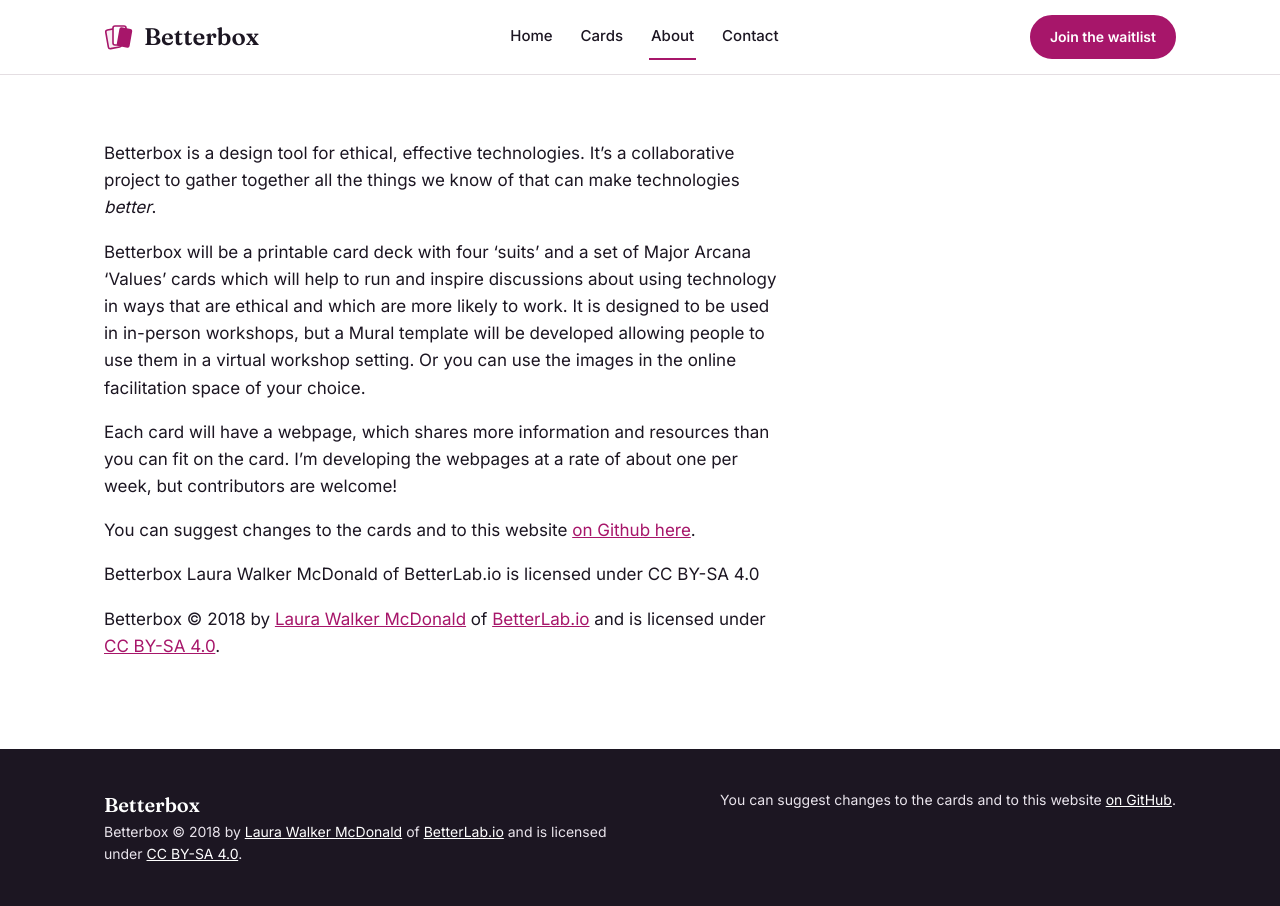
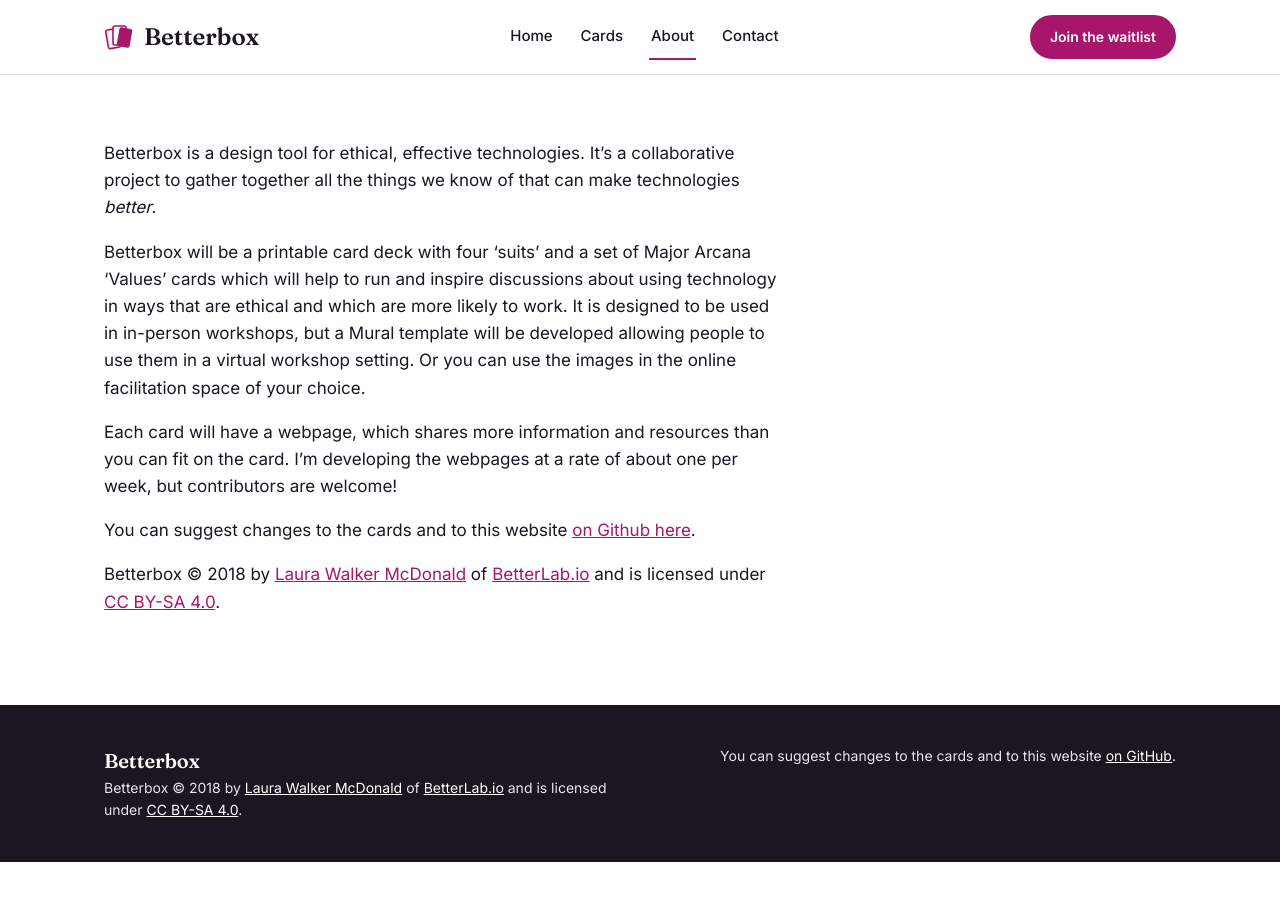
Before and after one commit to laurawmcd/betterbox, a Jekyll site: the page built from about.md, in a window 1280 px wide. Built offline with Jekyll 4.4.1, drawn with Linux system fonts in a browser that asks for light colours.

Commit message:
Remove duplicate licence line from the About page
Co-Authored-By: Claude Opus 5.5 <noreply@anthropic.com>
Claude-Session: https://claude.ai/code/session_01WRA4EgaTFhgmJsrZKGs9sz

```diff
--- a/about.md
+++ b/about.md
@@ -12,6 +12,4 @@ Each card will have a webpage, which shares more information and resources than
 
 You can suggest changes to the cards and to this website [on Github here](https://github.com/laurawmcd/betterbox).
 
-Betterbox Laura Walker McDonald of BetterLab.io is licensed under CC BY-SA 4.0
-
 Betterbox © 2018 by [Laura Walker McDonald](http://www.laurawalkermcdonald.com) of [BetterLab.io](http://betterlab.io) and is licensed under [CC BY-SA 4.0](https://creativecommons.org/licenses/by-sa/4.0/?ref=chooser-v1).
```
